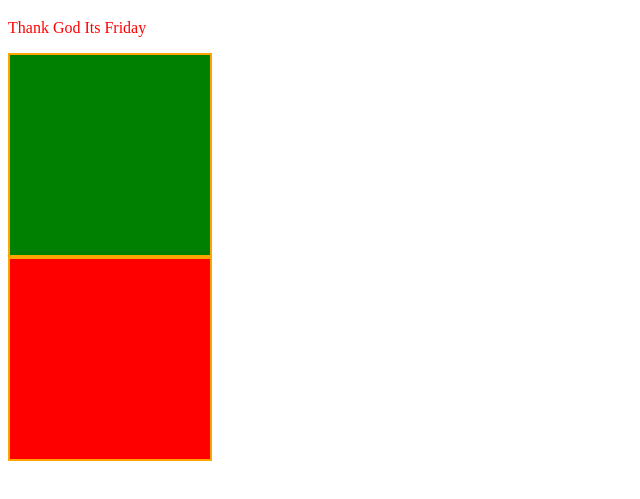
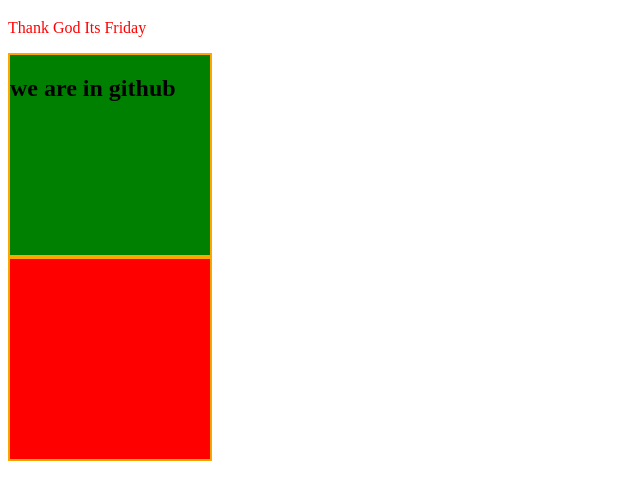
Before and after one commit to UdoEmmanuel/Piano, a plain HTML site: page index.html in a window 1280 px wide. Shown: the part 61-560 px from the top of the page, without its empty margins (0-640 px from the left). Drawn offline with Linux system fonts and the light colour scheme.

```diff
--- a/index.html
+++ b/index.html
@@ -7,7 +7,7 @@
         <h1>This is my second paragraph</h1>
         <p style="color: red;">Thank God Its Friday</p>
         <div id="green">
-
+        <h2>we are in github</h2>
         </div>
         <div id="red">
 
```
